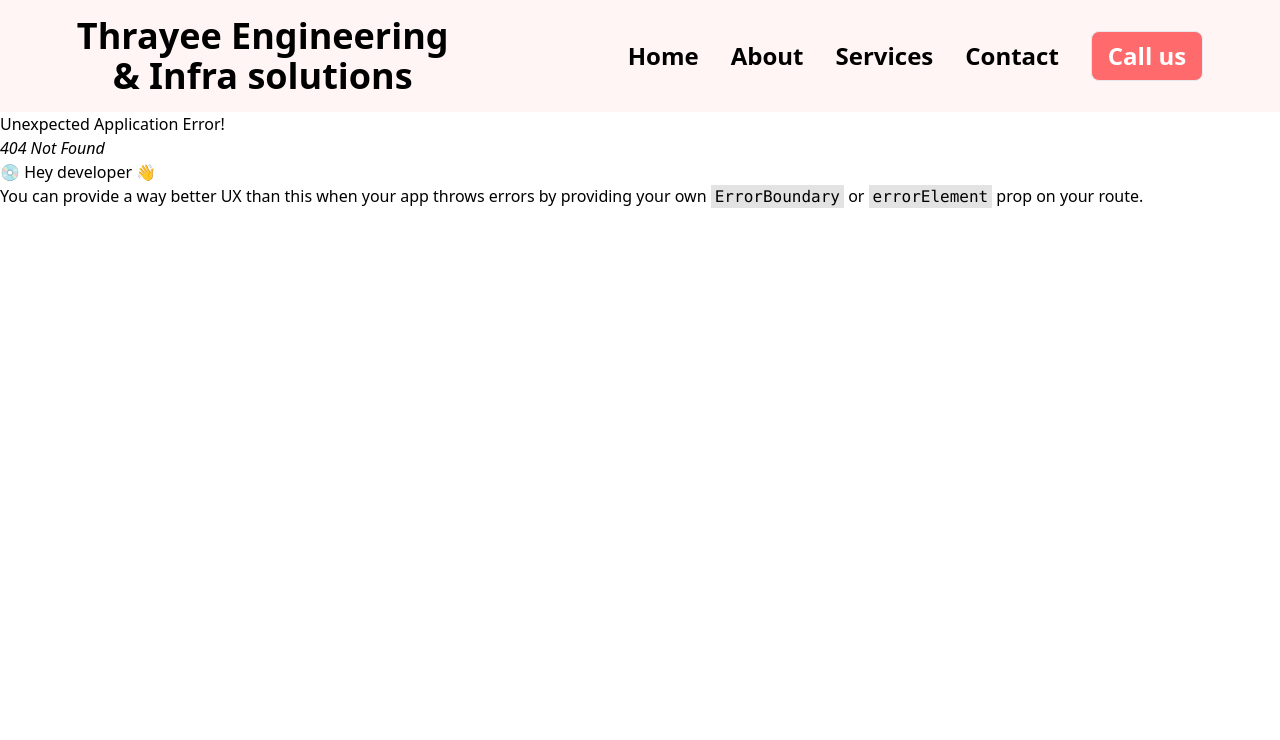
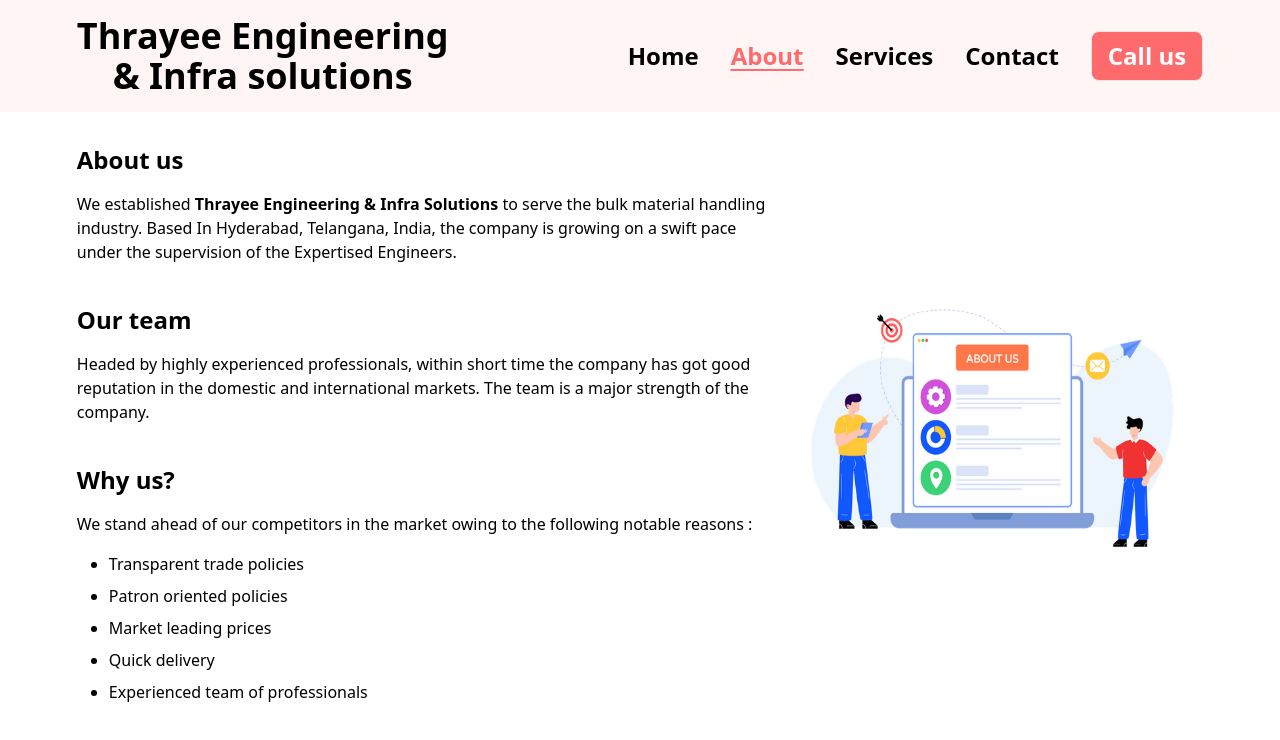
Before and after one commit to PirangiTharun/teis, a React (Create React App) app: page /about in a window 1280 px wide. Before the commit this address had no page. Shown: the top 740 px of the page. Built offline with nearby package versions, Linux system fonts and the light colour scheme.

Commit message:
Added aboutus

```diff
--- a/src/App.js
+++ b/src/App.js
@@ -1,22 +1,14 @@
+import { Outlet } from 'react-router-dom';
 import './App.css';
 import BackToTop from './components/BackToTop';
-import Home from './components/Home';
 import Navbar from './components/Navbar';
-import { createBrowserRouter, RouterProvider} from "react-router-dom";
 
-const appRouter = createBrowserRouter([
-  {
-    path: '/',
-    element: <Home />,
-    children: []
-  }
-])
 
 function App() {
   return (
     <div>
       <Navbar />
-      <RouterProvider router={appRouter} />
+      <Outlet />
       <BackToTop />
     </div>
   );
--- /dev/null
+++ b/src/components/AboutUs.js
@@ -0,0 +1,29 @@
+import React from 'react';
+import about from '../assets/about.png';
+
+const AboutUs = () => {
+  return (
+    // <div className=''>
+      <div className='mx-[6vw] my-8 flex items-center'>
+        <div>
+          <h3 className='mb-4 text-2xl font-semibold'>About us</h3>
+          <p className='mb-10'>We established <strong>Thrayee Engineering &amp; Infra Solutions</strong> to serve the bulk material handling industry. Based In Hyderabad, Telangana, India, the company is growing on a swift pace under the supervision of the Expertised Engineers.</p>
+          <h3 className='mb-4 text-2xl font-semibold'>Our team</h3>
+          <p className='mb-10'>Headed by highly experienced professionals, within short time the company has got good reputation in the domestic and international markets. The team is a major strength of the company.</p>
+          <h3 className='mb-4 text-2xl font-semibold'>Why us?</h3>
+          <p className='mb-4'>We stand ahead of our competitors in the market owing to the following notable reasons :</p>
+          <ul className='list-disc ml-8'>
+            <li className='mb-2'>Transparent trade policies</li>
+            <li className='mb-2'>Patron oriented policies</li>
+            <li className='mb-2'>Market leading prices</li>
+            <li className='mb-2'>Quick delivery</li>
+            <li className='mb-2'>Experienced team of professionals</li>
+          </ul>
+        </div>
+        <img className='w-[33vw] h-[42vh]' src={about} alt="" />
+      </div>
+    // </div>
+  )
+}
+
+export default AboutUs
--- a/src/components/Navbar.js
+++ b/src/components/Navbar.js
@@ -1,17 +1,24 @@
 import React from "react";
-const Navbar = () =>{
+import { Link } from "react-router-dom";
+import { useLocation } from "react-router-dom";
+const Navbar = () => {
+    const { pathname } = useLocation();
+    const normal = "text-2xl font-semibold cursor-pointer hover:underline hover:text-[#ff6b6d] underline-offset-4 mr-8 float-right";
+    const selected = "text-2xl font-semibold cursor-pointer underline text-[#ff6b6d] underline-offset-4 mr-8 float-right"
     return (
         <nav className=" flex px-[6vw] py-4 justify-between bg-[#fff5f5]">
-            <div className="flex flex-col justify-center content-center">
-                <h1 className="text-center text-4xl font-semibold">Thrayee Engineering</h1>
-                <h1 className="text-center text-4xl font-semibold">& Infra solutions</h1>
-            </div>
+            <Link to="/">
+                <div className="flex flex-col justify-center content-center select-none cursor-pointer">
+                    <h1 className="text-center text-4xl font-semibold">Thrayee Engineering</h1>
+                    <h1 className="text-center text-4xl font-semibold">& Infra solutions</h1>
+                </div>
+            </Link>
             <ul className="flex float-right justify-items-end items-center">
-                <li className="text-2xl font-semibold cursor-pointer hover:underline hover:text-[#ff6b6d] underline-offset-4 mr-8 float-right">Home</li>
-                <li className="text-2xl font-semibold cursor-pointer hover:underline hover:text-[#ff6b6d] underline-offset-4 mr-8 float-right">About</li>
-                <li className="text-2xl font-semibold cursor-pointer hover:underline hover:text-[#ff6b6d] underline-offset-4 mr-8 float-right">Services</li>
-                <li className="text-2xl font-semibold cursor-pointer hover:underline hover:text-[#ff6b6d] underline-offset-4 mr-8 float-right">Contact</li>
-            <li><button className="text-2xl font-semibold px-4 py-2 border  bg-[#ff6b6d] rounded-lg text-white hover:bg-[#ee6567] float-right" >Call us</button></li>
+                <li className={pathname === '/' ? selected : normal}><Link to="/">Home</Link></li>
+                <li className={pathname.includes('/about') ? selected : normal}><Link to="/about">About</Link></li>
+                <li className={pathname.includes('/services') ? selected : normal}>Services</li>
+                <li className={pathname.includes('/contact') ? selected : normal}>Contact</li>
+                <li><button className="text-2xl font-semibold px-4 py-2 border  bg-[#ff6b6d] rounded-lg text-white hover:bg-[#ee6567] float-right" >Call us</button></li>
             </ul>
         </nav>
     );
--- a/src/index.js
+++ b/src/index.js
@@ -2,10 +2,32 @@
 import ReactDOM from 'react-dom/client';
 import './index.css';
 import App from './App';
+import { createBrowserRouter, RouterProvider} from "react-router-dom";
+import AboutUs from './components/AboutUs';
+import Home from './components/Home';
+
+const appRouter = createBrowserRouter([
+  {
+    path: '/',
+    element: <App />,
+    children: [
+      {
+        path: '/',
+        element: <Home />,
+        children: []
+      },
+      {
+        path: '/about',
+        element: <AboutUs />,
+        children: []
+      }
+    ]
+  }
+])
 
 const root = ReactDOM.createRoot(document.getElementById('root'));
 root.render(
   <React.StrictMode>
-    <App />
+    <RouterProvider router={appRouter} />
   </React.StrictMode>
 );
```
Also changed, not shown: src/assets/about.png (added).
